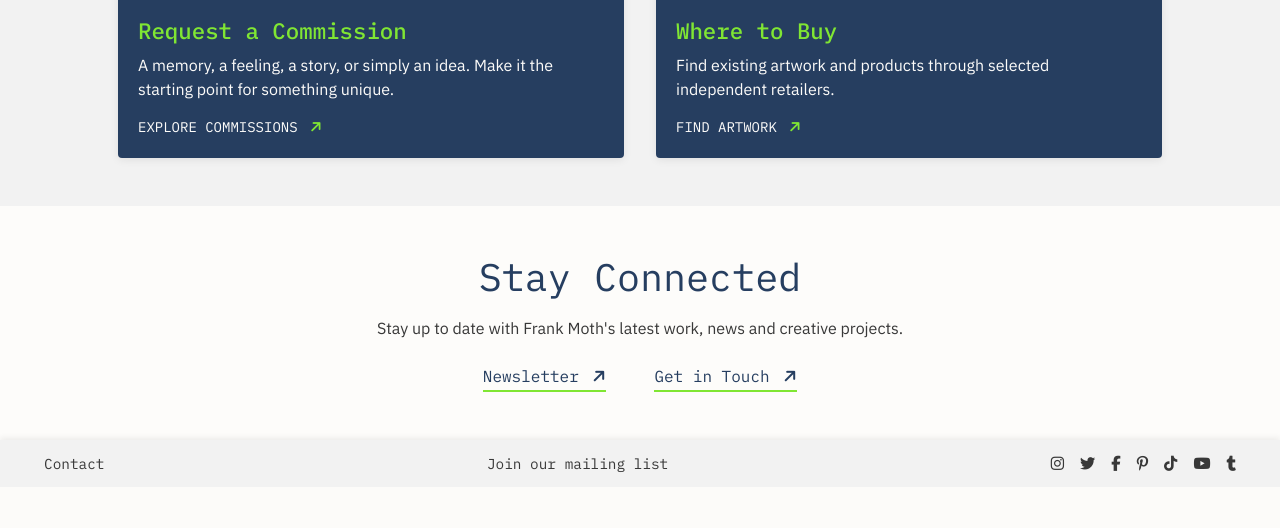
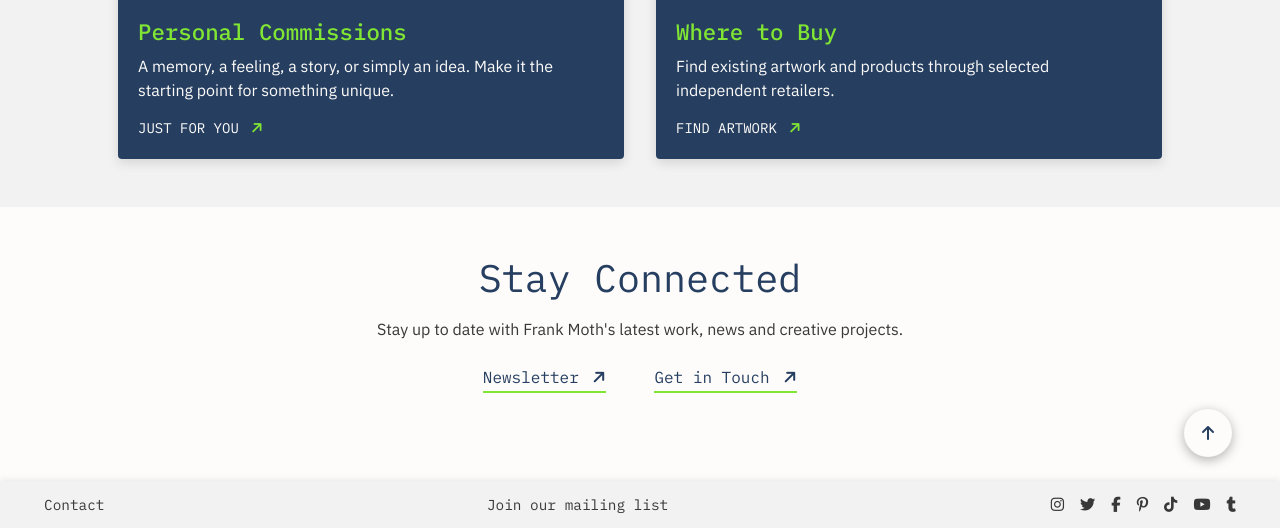
Before and after one commit to angela64711/fourth-milestone-project, a Django app: page / in a window 1280 px wide. Shown: the part 4053-4581 px from the top of the page. Before the commit the page ends 4526 px from the top, so only its background shows below. Run offline with Django 5.2, Linux system fonts and the light colour scheme; some libraries are stand-ins or nearby versions.

Commit message:
Add back to top button and refined homepage styling

```diff
--- a/pages/templates/pages/index.html
+++ b/pages/templates/pages/index.html
@@ -2,19 +2,34 @@
 {% load static %}
 
 {% block extra_css %}
-    <link rel="stylesheet" href="{% static 'css/home.css' %}">
+<link rel="stylesheet" href="{% static 'css/home.css' %}">
 {% endblock %}
 
 {% block content %}
 
 <!-- Hero Section with video -->
 
-<section class="homepage-hero pt-5 pb-3 pb-sm-5">
+<section id="page-top" class="homepage-hero pt-5 pb-3 pb-sm-5">
     <div class="container">
-        <h1 id="homepage-intro" class="mb-5">
-            Frank Moth is an Artist duo<br>
-            based in Veria, Greece.
-        </h1>
+        <div class="row align-items-center mb-4 mb-lg-5">
+
+            <!-- Artist introduction -->
+            <div class="col-12 col-lg-7 col-xxl-8">
+                <h1 id="homepage-intro" class="mb-4 mb-lg-0 pe-3">
+                    Frank Moth is an artist duo based in Veria, Greece.
+                </h1>
+            </div>
+
+            <!-- Selected clients -->
+            <div class="col-12 col-lg-5 col-xxl-4 ps-3 ps-xl-4">
+                <p id="homepage-clients" class="mb-0">
+                    Selected clients include The New York Times, Adobe, Mr.Porter, Estrella world street food, Lucas
+                    Film ltd. Featured in many art & design publications worldwide like Buzzfeed, Colossal, Huffington
+                    Post and Contemporary art Curator.
+                </p>
+            </div>
+
+        </div>
 
         <figure class="m-0">
             <video id="blois-video" class="w-100" autoplay muted loop playsinline preload="metadata" tabindex="0"
@@ -30,7 +45,7 @@
                 <span class="d-block">2023</span>
             </figcaption>
         </figure>
-        <p id="homepage-artist-statement" class="my-5">
+        <p id="homepage-artist-statement" class="my-3 my-lg-5">
             The artists explore universal concepts of love, humility, truth,
             nostalgia and forgiveness in colorful, surreal floral
             portraits and futuristic retro compositions.
@@ -51,17 +66,13 @@
         <div class="d-none d-sm-flex align-items-center gap-3">
 
             <!-- Previous button -->
-            <button class="featured-prev" type="button"
-                data-bs-target="#featured-artworks"
-                data-bs-slide="prev"
+            <button class="featured-prev" type="button" data-bs-target="#featured-artworks" data-bs-slide="prev"
                 aria-label="Previous artworks">
                 <i class="fa-solid fa-angle-left" aria-hidden="true"></i>
             </button>
 
             <!-- Bootstrap carousel -->
-            <div id="featured-artworks"
-                class="carousel slide flex-grow-1"
-                data-bs-interval="false">
+            <div id="featured-artworks" class="carousel slide flex-grow-1" data-bs-interval="false">
 
                 <div class="carousel-inner">
 
@@ -70,27 +81,23 @@
                         <div class="row g-3">
 
                             <div class="col-6 col-lg-3">
-                                <img src="{% static 'images/featured/LDN.webp' %}"
-                                    class="d-block w-100 img-fluid"
+                                <img src="{% static 'images/featured/LDN.webp' %}" class="d-block w-100 img-fluid"
                                     alt="Artwork one">
                             </div>
 
                             <div class="col-6 col-lg-3">
                                 <img src="{% static 'images/featured/Peach-Blossoms-of-Veria.webp' %}"
-                                    class="d-block w-100 img-fluid"
-                                    alt="Artwork two">
+                                    class="d-block w-100 img-fluid" alt="Artwork two">
                             </div>
 
                             <div class="col-6 col-lg-3">
                                 <img src="{% static 'images/featured/Dying-in-your-arms.webp' %}"
-                                    class="d-block w-100 img-fluid"
-                                    alt="Artwork three">
+                                    class="d-block w-100 img-fluid" alt="Artwork three">
                             </div>
 
                             <div class="col-6 col-lg-3">
                                 <img src="{% static 'images/featured/Beautiful-Way.webp' %}"
-                                    class="d-block w-100 img-fluid"
-                                    alt="Artwork four">
+                                    class="d-block w-100 img-fluid" alt="Artwork four">
                             </div>
 
                         </div>
@@ -102,26 +109,22 @@
 
                             <div class="col-6 col-lg-3">
                                 <img src="{% static 'images/featured/All-the-Springs-She-Remembered.webp' %}"
-                                    class="d-block w-100 img-fluid"
-                                    alt="Artwork five">
+                                    class="d-block w-100 img-fluid" alt="Artwork five">
                             </div>
 
                             <div class="col-6 col-lg-3">
                                 <img src="{% static 'images/featured/Just-when-You-Thought-You-were-Alone.webp' %}"
-                                    class="d-block w-100 img-fluid"
-                                    alt="Artwork six">
+                                    class="d-block w-100 img-fluid" alt="Artwork six">
                             </div>
 
                             <div class="col-6 col-lg-3">
                                 <img src="{% static 'images/featured/As-a-Child-I-was-a-Misfit.webp' %}"
-                                    class="d-block w-100 img-fluid"
-                                    alt="Artwork seven">
+                                    class="d-block w-100 img-fluid" alt="Artwork seven">
                             </div>
 
                             <div class="col-6 col-lg-3">
                                 <img src="{% static 'images/featured/Angel-Came.webp' %}"
-                                    class="d-block w-100 img-fluid"
-                                    alt="Artwork eight">
+                                    class="d-block w-100 img-fluid" alt="Artwork eight">
                             </div>
 
                         </div>
@@ -133,26 +136,22 @@
 
                             <div class="col-6 col-lg-3">
                                 <img src="{% static 'images/featured/The-Pursuit-of-Recovery.webp' %}"
-                                    class="d-block w-100 img-fluid"
-                                    alt="Artwork nine">
+                                    class="d-block w-100 img-fluid" alt="Artwork nine">
                             </div>
 
                             <div class="col-6 col-lg-3">
                                 <img src="{% static 'images/featured/You-Loved-me-a-Thousand-Summers-ago.webp' %}"
-                                    class="d-block w-100 img-fluid"
-                                    alt="Artwork ten">
+                                    class="d-block w-100 img-fluid" alt="Artwork ten">
                             </div>
 
                             <div class="col-6 col-lg-3">
                                 <img src="{% static 'images/featured/Patience-II.webp' %}"
-                                    class="d-block w-100 img-fluid"
-                                    alt="Artwork eleven">
+                                    class="d-block w-100 img-fluid" alt="Artwork eleven">
                             </div>
 
                             <div class="col-6 col-lg-3">
                                 <img src="{% static 'images/featured/Beirut-Sky.webp' %}"
-                                    class="d-block w-100 img-fluid"
-                                    alt="Artwork twelve">
+                                    class="d-block w-100 img-fluid" alt="Artwork twelve">
                             </div>
 
                         </div>
@@ -162,9 +161,7 @@
             </div>
 
             <!-- Next button -->
-            <button class="featured-next" type="button"
-                data-bs-target="#featured-artworks"
-                data-bs-slide="next"
+            <button class="featured-next" type="button" data-bs-target="#featured-artworks" data-bs-slide="next"
                 aria-label="Next artworks">
                 <i class="fa-solid fa-angle-right" aria-hidden="true"></i>
             </button>
@@ -175,102 +172,86 @@
         <div class="d-flex d-sm-none align-items-center gap-1">
 
             <!-- Previous button -->
-            <button class="featured-prev" type="button"
-                data-bs-target="#featured-artworks-mobile"
-                data-bs-slide="prev"
+            <button class="featured-prev" type="button" data-bs-target="#featured-artworks-mobile" data-bs-slide="prev"
                 aria-label="Previous artwork">
                 <i class="fa-solid fa-angle-left" aria-hidden="true"></i>
             </button>
 
             <!-- Bootstrap mobile carousel -->
 
-            <div id="featured-artworks-mobile"
-                class="carousel slide flex-grow-1"
-                data-bs-interval="false">
+            <div id="featured-artworks-mobile" class="carousel slide flex-grow-1" data-bs-interval="false">
 
                 <div class="carousel-inner">
 
                     <!-- Slide 1: LDN -->
                     <div class="carousel-item active">
-                        <img src="{% static 'images/featured/LDN.webp' %}"
-                            class="d-block w-100 img-fluid"
+                        <img src="{% static 'images/featured/LDN.webp' %}" class="d-block w-100 img-fluid"
                             alt="Artwork one">
                     </div>
 
                     <!-- Slide 2: Peach Blossoms of Veria -->
                     <div class="carousel-item">
                         <img src="{% static 'images/featured/Peach-Blossoms-of-Veria.webp' %}"
-                            class="d-block w-100 img-fluid"
-                            alt="Artwork two">
+                            class="d-block w-100 img-fluid" alt="Artwork two">
                     </div>
 
                     <!-- Slide 3: Dying in your arms -->
                     <div class="carousel-item">
                         <img src="{% static 'images/featured/Dying-in-your-arms.webp' %}"
-                            class="d-block w-100 img-fluid"
-                            alt="Artwork three">
+                            class="d-block w-100 img-fluid" alt="Artwork three">
                     </div>
 
                     <!-- Slide 4: Beautiful Way -->
                     <div class="carousel-item">
-                        <img src="{% static 'images/featured/Beautiful-Way.webp' %}"
-                            class="d-block w-100 img-fluid"
+                        <img src="{% static 'images/featured/Beautiful-Way.webp' %}" class="d-block w-100 img-fluid"
                             alt="Artwork four">
                     </div>
 
                     <!-- Slide 5: All the Springs She Remembered -->
                     <div class="carousel-item">
                         <img src="{% static 'images/featured/All-the-Springs-She-Remembered.webp' %}"
-                            class="d-block w-100 img-fluid"
-                            alt="Artwork five">
+                            class="d-block w-100 img-fluid" alt="Artwork five">
                     </div>
 
                     <!-- Slide 6: Just when You Thought You were Alone -->
                     <div class="carousel-item">
                         <img src="{% static 'images/featured/Just-when-You-Thought-You-were-Alone.webp' %}"
-                            class="d-block w-100 img-fluid"
-                            alt="Artwork six">
+                            class="d-block w-100 img-fluid" alt="Artwork six">
                     </div>
 
                     <!-- Slide 7: As a Child I was a Misfit -->
                     <div class="carousel-item">
                         <img src="{% static 'images/featured/As-a-Child-I-was-a-Misfit.webp' %}"
-                            class="d-block w-100 img-fluid"
-                            alt="Artwork seven">
+                            class="d-block w-100 img-fluid" alt="Artwork seven">
                     </div>
 
                     <!-- Slide 8: Angel Came -->
                     <div class="carousel-item">
-                        <img src="{% static 'images/featured/Angel-Came.webp' %}"
-                            class="d-block w-100 img-fluid"
+                        <img src="{% static 'images/featured/Angel-Came.webp' %}" class="d-block w-100 img-fluid"
                             alt="Artwork eight">
                     </div>
 
                     <!-- Slide 9: The Pursuit of Recovery -->
                     <div class="carousel-item">
                         <img src="{% static 'images/featured/The-Pursuit-of-Recovery.webp' %}"
-                            class="d-block w-100 img-fluid"
-                            alt="Artwork nine">
+                            class="d-block w-100 img-fluid" alt="Artwork nine">
                     </div>
 
                     <!-- Slide 10: You Loved me a Thousand Summers ago -->
                     <div class="carousel-item">
                         <img src="{% static 'images/featured/You-Loved-me-a-Thousand-Summers-ago.webp' %}"
-                            class="d-block w-100 img-fluid"
-                            alt="Artwork ten">
+                            class="d-block w-100 img-fluid" alt="Artwork ten">
                     </div>
 
                     <!-- Slide 11: Patience II -->
                     <div class="carousel-item">
-                        <img src="{% static 'images/featured/Patience-II.webp' %}"
-                            class="d-block w-100 img-fluid"
+                        <img src="{% static 'images/featured/Patience-II.webp' %}" class="d-block w-100 img-fluid"
                             alt="Artwork eleven">
                     </div>
 
                     <!-- Slide 12: Beirut Sky -->
                     <div class="carousel-item">
-                        <img src="{% static 'images/featured/Beirut-Sky.webp' %}"
-                            class="d-block w-100 img-fluid"
+                        <img src="{% static 'images/featured/Beirut-Sky.webp' %}" class="d-block w-100 img-fluid"
                             alt="Artwork twelve">
                     </div>
 
@@ -278,9 +259,7 @@
             </div>
 
             <!-- Next button -->
-            <button class="featured-next" type="button"
-                data-bs-target="#featured-artworks-mobile"
-                data-bs-slide="next"
+            <button class="featured-next" type="button" data-bs-target="#featured-artworks-mobile" data-bs-slide="next"
                 aria-label="Next artwork">
                 <i class="fa-solid fa-angle-right" aria-hidden="true"></i>
             </button>
@@ -289,10 +268,9 @@
 
         <!-- Gallery link -->
         <div class="text-center mt-5">
-            <a href="#" class="underline-link">
+            <a href="{% url 'art' %}" class="underline-link">
                 Experience the Art
-                <i class="fa-solid fa-arrow-right  diagonal-arrow"
-                    aria-hidden="true"></i>
+                <i class="fa-solid fa-arrow-right  diagonal-arrow" aria-hidden="true"></i>
             </a>
         </div>
 
@@ -303,19 +281,18 @@
 
 
 <!-- Artist introduction -->
-<section class="homepage-about py-5" aria-label="About Frank Moth">
+<section class="homepage-about pt-3 pb-4 py-md-5" aria-label="About Frank Moth">
     <div class="container">
-        <p class="about-intro mb-5">
+        <p class="about-intro mb-3 mb-md-5">
             Frank Moth creates nostalgic postcards from the future,
             using mostly digital collage techniques in a struggle
             for eternity through pixels.
         </p>
 
         <div class="text-end">
-            <a href="#" class="about-link">
+            <a href="{% url 'about' %}" class="about-link">
                 Meet Frank Moth
-                <i class="fa-solid fa-arrow-right diagonal-arrow ms-2"
-                    aria-hidden="true"></i>
+                <i class="fa-solid fa-arrow-right diagonal-arrow ms-2" aria-hidden="true"></i>
             </a>
         </div>
     </div>
@@ -323,11 +300,11 @@
 
 <!-- In Situ and Collaborations Preview -->
 
-<section class="homepage-beyond py-5" aria-labelledby="beyond-heading">
+<section class="homepage-beyond pt-5 pb-3 pb-md-5" aria-labelledby="beyond-heading">
     <div class="container">
         <h2 id="beyond-heading" class="mb-3">
             Art Beyond the Frame
-        <span class="beyond-dots" aria-hidden="true">● ●</span>
+            <span class="beyond-dots" aria-hidden="true">● ●</span>
         </h2>
 
         <p class="mb-4">
@@ -342,14 +319,12 @@
                 <div class="row g-2">
                     <div class="col-12">
                         <img src="{% static 'images/temp/Frank-Moth-Mr-Porter-Oct22-2.jpg' %}"
-                            class="img-fluid w-100 beyond-landscape"
-                            alt="Frank Moth artwork displayed in an interior">
+                            class="img-fluid w-100 beyond-landscape" alt="Frank Moth artwork displayed in an interior">
                     </div>
 
                     <div class="col-6">
                         <img src="{% static 'images/temp/Coulter-Lee-Brown-EP-2-front.jpg' %}"
-                            class="img-fluid w-100 beyond-portrait"
-                            alt="Frank Moth artwork in a real-world setting">
+                            class="img-fluid w-100 beyond-portrait" alt="Frank Moth artwork in a real-world setting">
                     </div>
 
                     <div class="col-6">
@@ -365,8 +340,7 @@
 
                 <a href="#" class="underline-link mt-auto">
                     Explore In Situ
-                    <i class="fa-solid fa-arrow-right diagonal-arrow"
-                        aria-hidden="true"></i>
+                    <i class="fa-solid fa-arrow-right diagonal-arrow" aria-hidden="true"></i>
                 </a>
             </div>
 
@@ -381,13 +355,11 @@
 
                     <div class="col-6">
                         <img src="{% static 'images/temp/frankmothyellfirecoverart.jpg' %}"
-                            class="img-fluid w-100 beyond-portrait"
-                            alt="Book or album artwork by Frank Moth">
+                            class="img-fluid w-100 beyond-portrait" alt="Book or album artwork by Frank Moth">
                     </div>
 
                     <div class="col-6">
-                        <img src="{% static 'images/temp/veriafrankmoth.jpg' %}"
-                            class="img-fluid w-100 beyond-portrait"
+                        <img src="{% static 'images/temp/veriafrankmoth.jpg' %}" class="img-fluid w-100 beyond-portrait"
                             alt="Another creative project by Frank Moth">
                     </div>
                 </div>
@@ -398,8 +370,7 @@
 
                 <a href="#" class="underline-link mt-auto">
                     Explore Collaborations
-                    <i class="fa-solid fa-arrow-right diagonal-arrow"
-                        aria-hidden="true"></i>
+                    <i class="fa-solid fa-arrow-right diagonal-arrow" aria-hidden="true"></i>
                 </a>
             </div>
 
@@ -410,7 +381,7 @@
 
 <!-- Something Personal. Something to Keep. -->
 
-<section class="homepage-personal py-5" aria-labelledby="personal-heading">
+<section class="homepage-personal pt-3 pt-lg-5 pb-5" aria-labelledby="personal-heading">
     <div class="container px-md-5">
         <hr class="personal-divider">
 
@@ -427,23 +398,20 @@
             <!-- Commission -->
             <div class="col-12 col-md-6">
                 <div class="personal-card h-100">
-                    <img
-                        src="{% static 'images/temp/veriafrankmoth.jpg' %}"
-                        class="personal-card-image"
+                    <img src="{% static 'images/temp/veriafrankmoth.jpg' %}" class="personal-card-image"
                         alt="Example of a commissioned artwork by Frank Moth">
 
                     <div class="personal-card-content">
-                        <h3>Request a Commission</h3>
+                        <h3>Personal Commissions</h3>
 
                         <p>
                             A memory, a feeling, a story, or simply an idea.
                             Make it the starting point for something unique.
                         </p>
 
-                        <a href="#" class="personal-card-link">
-                            Explore Commissions
-                            <i class="fa-solid fa-arrow-right diagonal-arrow"
-                                aria-hidden="true"></i>
+                        <a href="{% url 'commissions:creative' %}" class="personal-card-link">
+                            Just for You
+                            <i class="fa-solid fa-arrow-right diagonal-arrow" aria-hidden="true"></i>
                         </a>
                     </div>
                 </div>
@@ -452,9 +420,7 @@
             <!-- Where to Buy -->
             <div class="col-12 col-md-6">
                 <div class="personal-card h-100">
-                    <img
-                        src="{% static 'images/temp/frankmothyellfirecoverart.jpg' %}"
-                        class="personal-card-image"
+                    <img src="{% static 'images/temp/frankmothyellfirecoverart.jpg' %}" class="personal-card-image"
                         alt="Frank Moth artwork presented as a framed print">
 
                     <div class="personal-card-content">
@@ -467,8 +433,7 @@
 
                         <a href="#" class="personal-card-link">
                             Find Artwork
-                            <i class="fa-solid fa-arrow-right diagonal-arrow"
-                                aria-hidden="true"></i>
+                            <i class="fa-solid fa-arrow-right diagonal-arrow" aria-hidden="true"></i>
                         </a>
                     </div>
                 </div>
@@ -480,7 +445,7 @@
 
 
 <!-- Stay Connected -->
-<section class="homepage-connect py-5" aria-labelledby="connect-heading">
+<section class="homepage-connect pt-3 pt-md-5 pb-3 pb-xl-4" aria-labelledby="connect-heading">
     <div class="container text-center">
         <h2 id="connect-heading" class="mb-3">
             Stay Connected
@@ -492,19 +457,24 @@
         </p>
 
         <div class="connect-links d-flex flex-column flex-sm-row
-                    justify-content-center align-items-center gap-5">
+                    justify-content-center align-items-center gap-3 gap-sm-5">
             <a href="#" class="underline-link">
                 Newsletter
-                <i class="fa-solid fa-arrow-right diagonal-arrow"
-                    aria-hidden="true"></i>
+                <i class="fa-solid fa-arrow-right diagonal-arrow" aria-hidden="true"></i>
             </a>
 
             <a href="#" class="underline-link">
                 Get in Touch
-                <i class="fa-solid fa-arrow-right diagonal-arrow"
-                    aria-hidden="true"></i>
+                <i class="fa-solid fa-arrow-right diagonal-arrow" aria-hidden="true"></i>
             </a>
         </div>
+    </div>
+
+    <!-- Back to Top -->
+    <div class="text-end mt-2 mt-xl-3 pe-3 pe-lg-5">
+        <a href="#page-top" id="back-to-top" aria-label="Back to top" title="Back to top">
+            <i class="fa-solid fa-arrow-up" aria-hidden="true"></i>
+        </a>
     </div>
 </section>
 
--- a/static/css/home.css
+++ b/static/css/home.css
@@ -5,24 +5,31 @@
 }
 
 #homepage-intro {
+    font-family: var(--primary-font);
     line-height: 1.4;
     font-weight: 400;
-    font-size: 1.7rem;
+    font-size: clamp(1.7rem, 2.5vw, 3rem);
+}
+
+#homepage-clients {
+    font-family: var(--secondary-font);
+    font-size: clamp(0.85rem, 1vw, 1rem);
+    line-height: 1.6;
 }
 
 #blois-video {
-    box-shadow: 0 2px 8px rgba(0, 0, 0, 0.08);
+    box-shadow: 0 6px 18px rgba(0, 0, 0, 0.18);
 }
 
 .video-caption {
-    font-family: "IBM Plex Mono", monospace;
+    font-family: var(--secondary-font);
     font-size: 0.8125rem;
     font-weight: 400;
     line-height: 1.4;
 }
 
 #homepage-artist-statement {
-    font-family: "IBM Plex Mono", monospace;
+    font-family: var(--secondary-font);
     font-size: clamp(1.125rem, 2vw, 1.5rem);
     font-weight: 400;
     line-height: 1.5;
@@ -244,7 +251,7 @@
     flex-direction: column;
     overflow: hidden;
     border-radius: 4px;
-    box-shadow: 0 2px 8px rgba(0, 0, 0, 0.08);
+    box-shadow: 0 4px 12px rgba(0, 0, 0, 0.12);
 }
 
 .personal-card-image {
@@ -309,6 +316,34 @@
     max-width: 38rem;
     margin-left: auto;
     margin-right: auto;
+}
+
+/* -------------------------------------------- Back to Top Button */
+
+#back-to-top {
+    display: inline-flex;
+    align-items: center;
+    justify-content: center;
+    width: 3rem;
+    height: 3rem;
+    background-color: var(--off-white-color);
+    color: var(--dark-accent-color);
+    border-radius: 50%;
+    text-decoration: none;
+    box-shadow: 0 3px 12px rgba(0, 0, 0, 0.30);
+    transition: transform 0.2s ease, box-shadow 0.2s ease;
+}
+
+#back-to-top:hover {
+    color: var(--dark-accent-color);
+    transform: translateY(-3px);
+    box-shadow: 0 5px 16px rgba(0, 0, 0, 0.40);
+}
+
+@media (prefers-reduced-motion: no-preference) {
+    html {
+        scroll-behavior: smooth;
+    }
 }
 
 /*------------------------------------------------------- Media Queries */
--- a/templates/base.html
+++ b/templates/base.html
@@ -39,9 +39,9 @@
 
     <!-- Navbar -->
 
-    <header>
+    <header class="sticky-top">
         <nav class="navbar navbar-expand-xl site-navbar" aria-label="Main navigation">
-            <div class="container-fluid">
+            <div class="container-fluid px-xxl-5">
 
                 <!-- Brand / Homepage -->
                 <a class="navbar-brand" href="{% url 'home' %}">
@@ -158,6 +158,7 @@
         {% endblock %}
     </main>
 
+
     <!-- Footer -->
     <footer class="site-footer">
         <div class="container-fluid">
```
